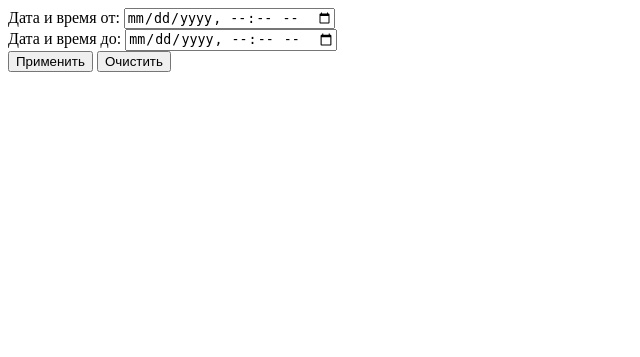
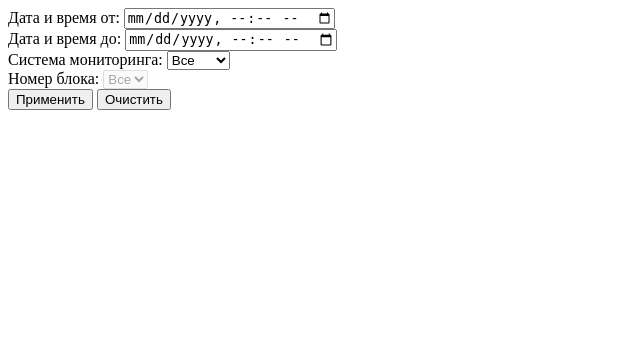
Before and after one commit to KiraPixel/flask-cm-spectr, a Flask app: template app/templates/pages/car/movement.html in a window 1280 px wide. Shown: the top 357 px of the page, without its empty margins (0-640 px from the left). Run offline with Flask 3, Linux system fonts and the light colour scheme; the template is opened without the code that fills it, so the values that code supplies are empty; parts of the project's set-up code (start-up, migrations or seed data) failed here and were passed over.

Commit message:
add movement for different monitoring system

```diff
--- a/app/templates/pages/car/movement.html
+++ b/app/templates/pages/car/movement.html
@@ -1,25 +1,38 @@
 <div class="tab-pane fade" id="movement" role="tabpanel" aria-labelledby="movement-tab">
-    <div class="card border-0 shadow-sm rounded-3">
-        <div class="card-body">
-            <div class="row g-3">
-                <div class="col-md-5">
+    <div class="card border-0 shadow-sm rounded-3" style="min-height: 350px;">
+        <div class="card-body p-4">
+            <div class="row g-3" style="min-height: 220px;">
+                <div class="col-md-3">
                     <label for="dateFrom" class="form-label fw-bold">Дата и время от:</label>
                     <input type="datetime-local" class="form-control" id="dateFrom" required>
                 </div>
-                <div class="col-md-5">
+                <div class="col-md-3">
                     <label for="dateTo" class="form-label fw-bold">Дата и время до:</label>
                     <input type="datetime-local" class="form-control" id="dateTo" required>
                 </div>
-            </div>
-            <div class="row g-3 mt-3">
-                <div class="col-md-12 d-flex gap-2">
-                    <button class="btn btn-primary" id="applyBtn">
-                        <i class="bi bi-check me-1"></i>Применить
+                <div class="col-md-12"></div>
+                <div class="col-md-3" id="monitoringSystemContainer">
+                    <label for="monitoringSystem" class="form-label fw-bold">Система мониторинга:</label>
+                    <select class="form-control" id="monitoringSystem" name="monitoring_system">
+                        <option value="" selected>Все</option>
+                        <option value="Wialon">Wialon</option>
+                        <option value="Cesar">Cesar</option>
+                    </select>
+                </div>
+                <div class="col-md-3" id="blockNumberContainer">
+                    <label for="blockNumber" class="form-label fw-bold">Номер блока:</label>
+                    <select class="form-control" id="blockNumber" name="block_number" disabled>
+                        <option value="" selected>Все</option>
+                    </select>
+                </div>
+                <div class="col-md-12 d-flex gap-3 mt-4">
+                    <button class="btn btn-primary px-4" id="applyBtn">
+                        <i class="bi bi-check-lg me-2"></i>Применить
                     </button>
-                    <button class="btn btn-outline-secondary" id="clearBtn">
-                        <i class="bi bi-x me-1"></i>Очистить
+                    <button class="btn btn-outline-secondary px-4" id="clearBtn">
+                        <i class="bi bi-x-lg me-2"></i>Очистить
                     </button>
-                    <div id="spinner" class="spinner-border text-primary" style="display: none;" role="status">
+                    <div id="spinner" class="spinner-border text-primary" style="display: none; align-self: center;" role="status">
                         <span class="visually-hidden">Загрузка...</span>
                     </div>
                 </div>
@@ -32,14 +45,92 @@
     console.log('Movement script loaded');
     window.addEventListener('carDataLoaded', function() {
         console.log('carDataLoaded event received in Movement');
+        console.log('window.carData:', window.carData);
         const lotNumber = document.getElementById('lotNumber').textContent.trim();
         let historyData = [];
+
+        function initializeDropdowns() {
+            const monitoringSystem = document.getElementById('monitoringSystem');
+            const blockNumber = document.getElementById('blockNumber');
+            const monitoringSystemContainer = document.getElementById('monitoringSystemContainer');
+            const blockNumberContainer = document.getElementById('blockNumberContainer');
+
+            blockNumber.innerHTML = '<option value="" selected>Все</option>';
+
+            const monitoring = window.carData.monitoring || [];
+            const hasWialon = monitoring.some(item => item.type === 'wialon' && item.uid);
+            const hasCesar = monitoring.some(item => item.type === 'cesar' && item.pin);
+
+            if (!hasWialon && !hasCesar) {
+                monitoringSystemContainer.classList.add('d-none');
+                blockNumberContainer.classList.add('d-none');
+                return;
+            }
+
+            monitoringSystemContainer.classList.remove('d-none');
+            blockNumberContainer.classList.remove('d-none');
+
+            monitoringSystem.querySelector('option[value="Wialon"]').disabled = !hasWialon;
+            monitoringSystem.querySelector('option[value="Cesar"]').disabled = !hasCesar;
+
+            if (hasWialon) {
+                monitoringSystem.value = 'Wialon';
+            } else if (hasCesar) {
+                monitoringSystem.value = 'Cesar';
+            } else {
+                monitoringSystem.value = '';
+            }
+
+            updateBlockNumbers();
+
+            monitoringSystem.addEventListener('change', updateBlockNumbers);
+        }
+
+        function updateBlockNumbers() {
+            const monitoringSystem = document.getElementById('monitoringSystem').value;
+            const blockNumber = document.getElementById('blockNumber');
+            blockNumber.innerHTML = '<option value="" selected>Все</option>';
+
+            const monitoring = window.carData.monitoring || [];
+            let blocks = [];
+
+            if (monitoringSystem === 'Wialon') {
+                blocks = monitoring
+                    .filter(item => item.type === 'wialon' && item.uid)
+                    .map(item => item.uid);
+            } else if (monitoringSystem === 'Cesar') {
+                blocks = monitoring
+                    .filter(item => item.type === 'cesar' && item.pin)
+                    .map(item => item.pin);
+            } else {
+                blocks = [
+                    ...monitoring.filter(item => item.type === 'wialon' && item.uid).map(item => item.uid),
+                    ...monitoring.filter(item => item.type === 'cesar' && item.pin).map(item => item.pin)
+                ];
+                blocks = [...new Set(blocks)];
+            }
+
+            blocks.forEach(block => {
+                const option = document.createElement('option');
+                option.value = block;
+                option.textContent = block;
+                blockNumber.appendChild(option);
+            });
+
+            blockNumber.disabled = blocks.length === 0;
+
+            if (blocks.length > 0) {
+                blockNumber.value = blocks[0];
+            }
+        }
 
         document.getElementById('applyBtn').addEventListener('click', function() {
             const spinner = document.getElementById('spinner');
             spinner.style.display = 'inline-block';
             const dateFrom = new Date(document.getElementById('dateFrom').value).getTime() / 1000;
             const dateTo = new Date(document.getElementById('dateTo').value).getTime() / 1000;
+            const monitoringSystem = document.getElementById('monitoringSystem').value || null;
+            const blockNumber = document.getElementById('blockNumber').value || null;
 
             if (isNaN(dateFrom) || isNaN(dateTo) || dateFrom >= dateTo) {
                 alert('Пожалуйста, выберите корректные даты и время.');
@@ -47,7 +138,15 @@
                 return;
             }
 
-            fetch(`/api/car/get_history?nm=${encodeURIComponent(lotNumber)}&time_from=${dateFrom}&time_to=${dateTo}`)
+            let query = `/api/car/get_history?nm=${encodeURIComponent(lotNumber)}&time_from=${dateFrom}&time_to=${dateTo}`;
+            if (monitoringSystem) {
+                query += `&monitoring_system=${encodeURIComponent(monitoringSystem)}`;
+            }
+            if (blockNumber) {
+                query += `&block_number=${encodeURIComponent(blockNumber)}`;
+            }
+
+            fetch(query)
                 .then(response => response.json())
                 .then(data => {
                     spinner.style.display = 'none';
@@ -68,6 +167,11 @@
             window.MapController.clearRoute();
             document.getElementById('dateFrom').value = '';
             document.getElementById('dateTo').value = '';
+            const monitoring = window.carData.monitoring || [];
+            const hasWialon = monitoring.some(item => item.type === 'wialon' && item.uid);
+            const hasCesar = monitoring.some(item => item.type === 'cesar' && item.pin);
+            document.getElementById('monitoringSystem').value = hasWialon ? 'Wialon' : (hasCesar ? 'Cesar' : '');
+            updateBlockNumbers();
             historyData = [];
             const hasCoords = window.carData.rent?.x && window.carData.rent?.y;
             if (!hasCoords && window.myMap.geoObjects.getLength() > 0) {
@@ -117,5 +221,17 @@
                 window.MapController.addRouteObject(line);
             }
         }
+
+        initializeDropdowns();
     });
 </script>
+
+<style>
+    .form-control:focus {
+        box-shadow: 0 0 8px rgba(13, 110, 253, 0.3);
+    }
+    .btn-primary:hover, .btn-outline-secondary:hover {
+        transform: translateY(-2px);
+        box-shadow: 0 4px 8px rgba(0, 0, 0, 0.2);
+    }
+</style>
```
Also changed, not shown: app/api/car.py (+49 -19 lines), app/models.py (+10 -0 lines).
